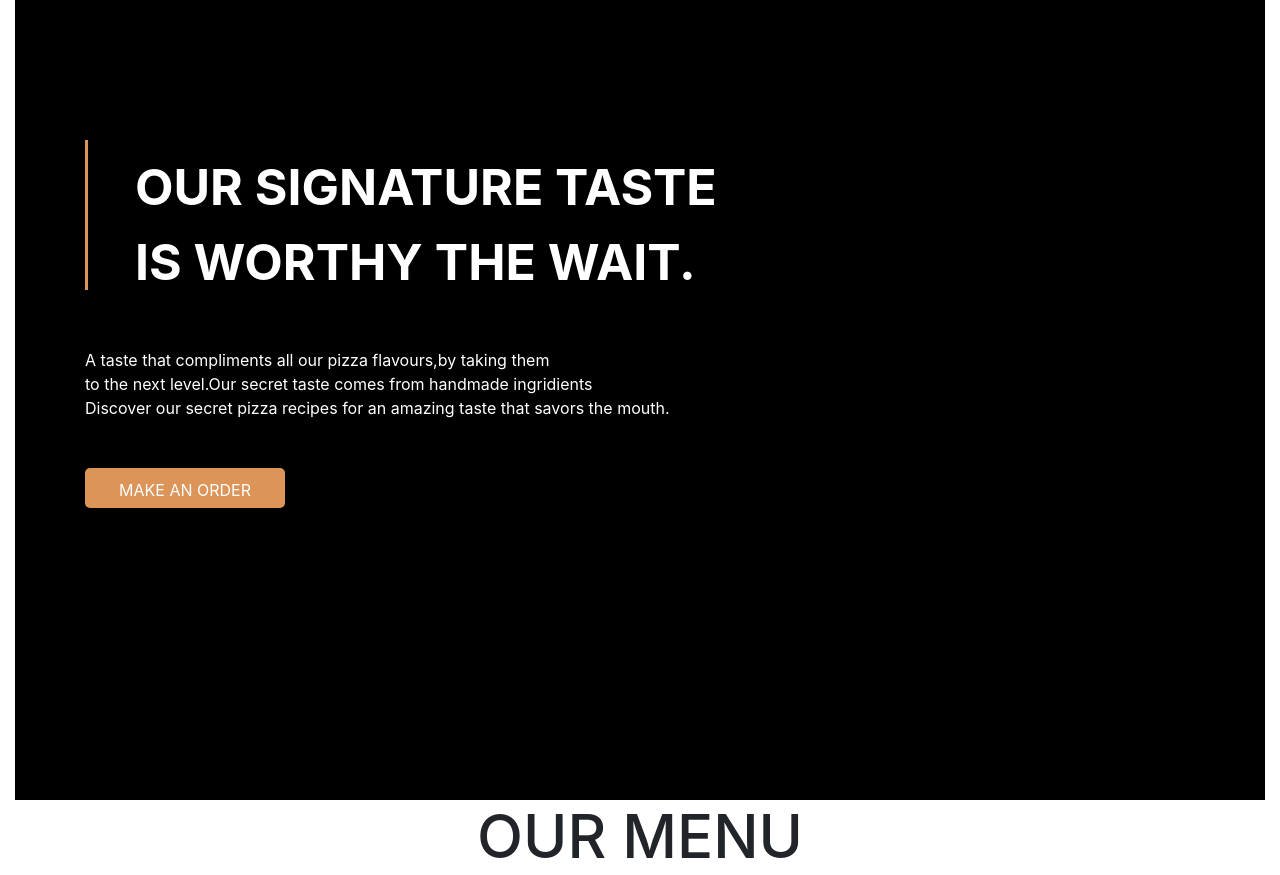
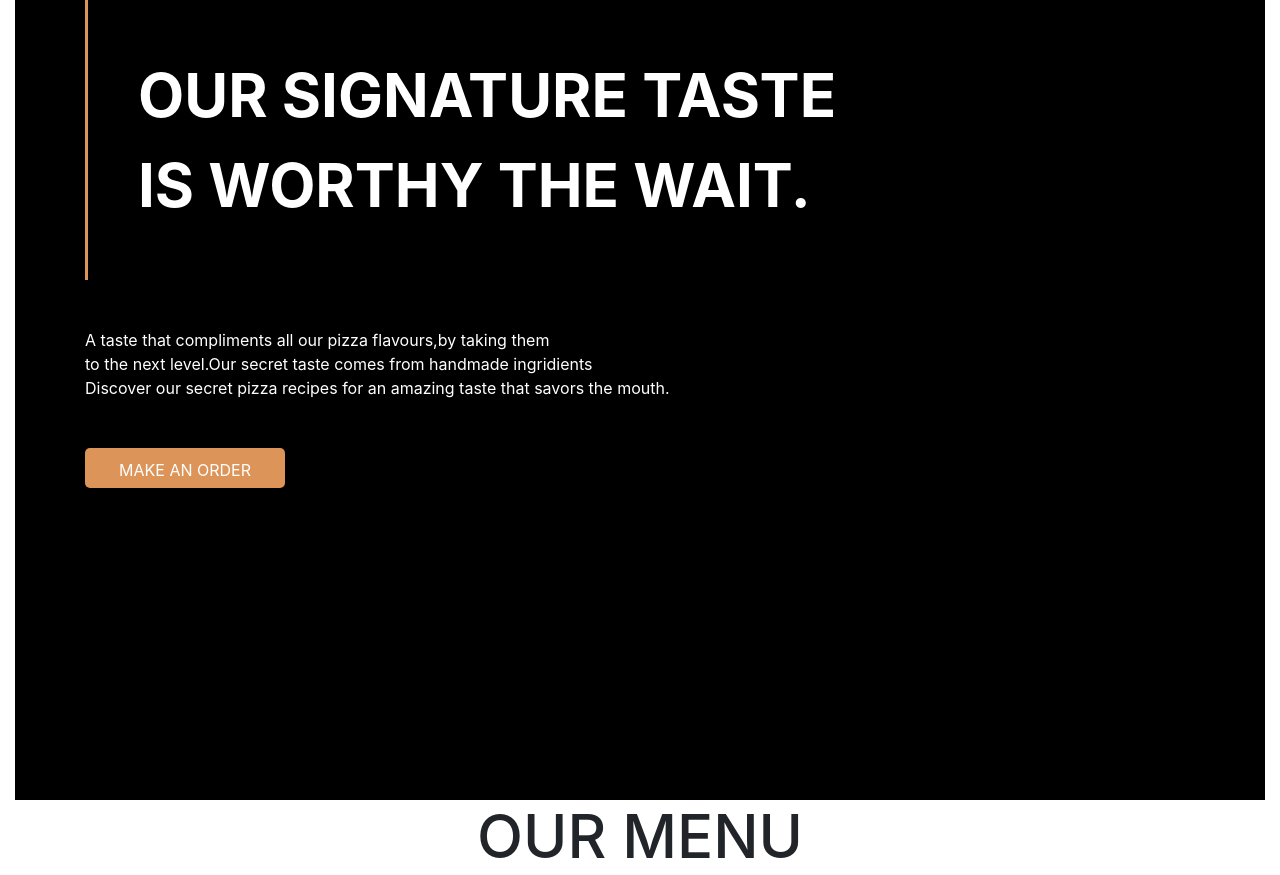
Before and after one commit to Maltilda-Nyaboke/Kikwetu-Treats, a plain HTML site: page index.html in a window 1280 px wide. Shown: the top 875 px of the page. Drawn offline with nearby package versions, Linux system fonts and the light colour scheme.

Commit message:
style elements

```diff
--- a/css/style.css
+++ b/css/style.css
@@ -13,28 +13,28 @@ html{
     height: 100vh;
 } */
 .about{
-    /* background-image: url(../img/stock.jpg); */
     background-size: cover;
     height: 100vh;
     background-color: black;
-    height: 100vh;
+
 }
 .about h2{
     font-weight: bold;
-    font-size: 50px;
+    font-size: 60px;
     line-height: 1.5;
-    margin-left: 50px;
+    border-left: 3px solid #DC9458;
+    padding: 50px;
 }
 .menu h2{
     font-size: 60px;
 }
-.rectangle{
+/* .rectangle{
 background-color: #DC9458;
 width: 3px;
 height: 150px;
 position: relative;
 top: 140px;
-}
+} */
 button{
     background-color: #DC9458;
     border: none;
--- a/index.html
+++ b/index.html
@@ -18,10 +18,8 @@
         </div> -->
         <div class="about">
             <div class="container text-white">
-                <div class="about-text text-white text-left">
-                    <div class="rectangle">
+                <div class="about-text text-white text-left ">
 
-                    </div>
                     <h2>OUR SIGNATURE TASTE<br>
                         IS WORTHY THE WAIT.</h2>
                 </div>
```
